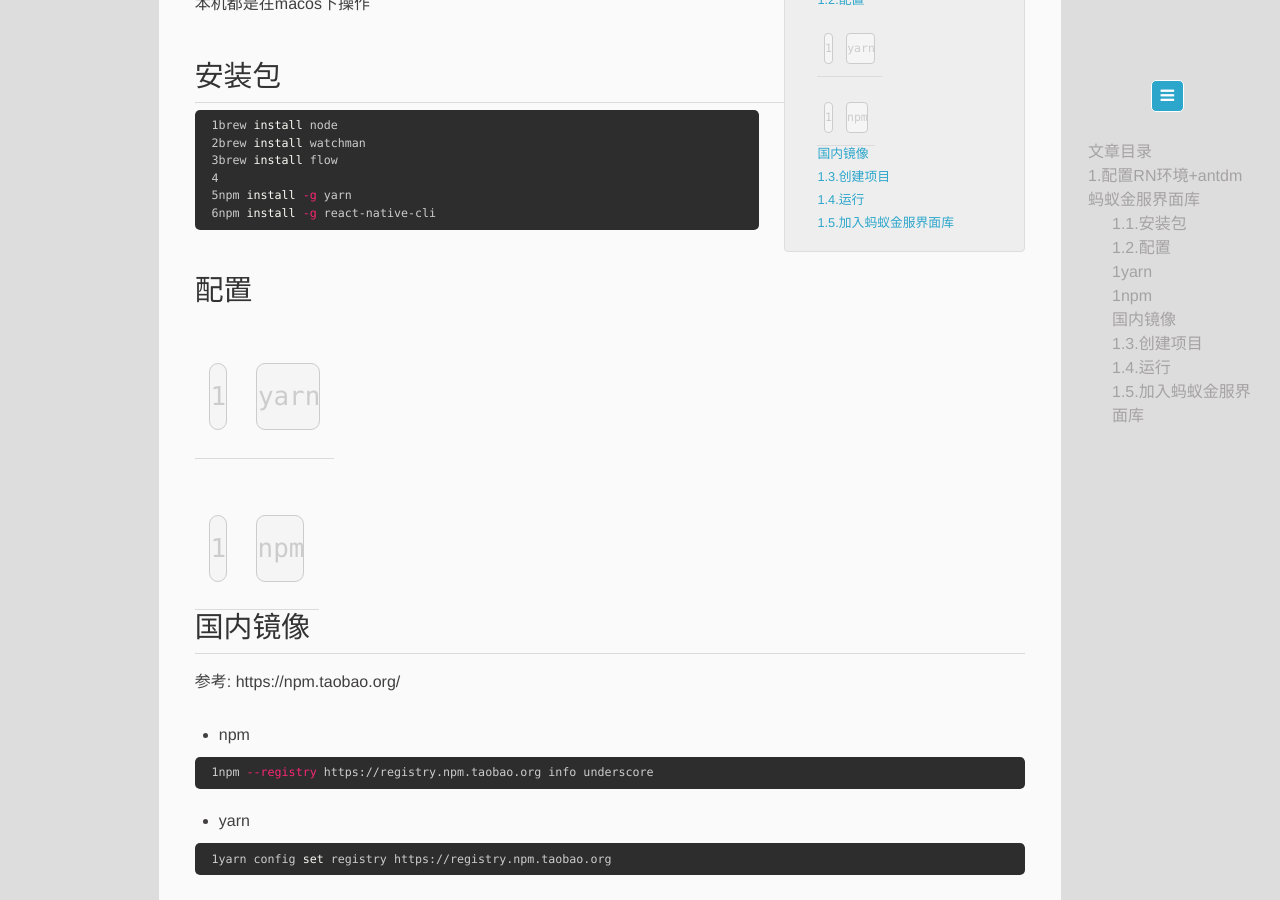
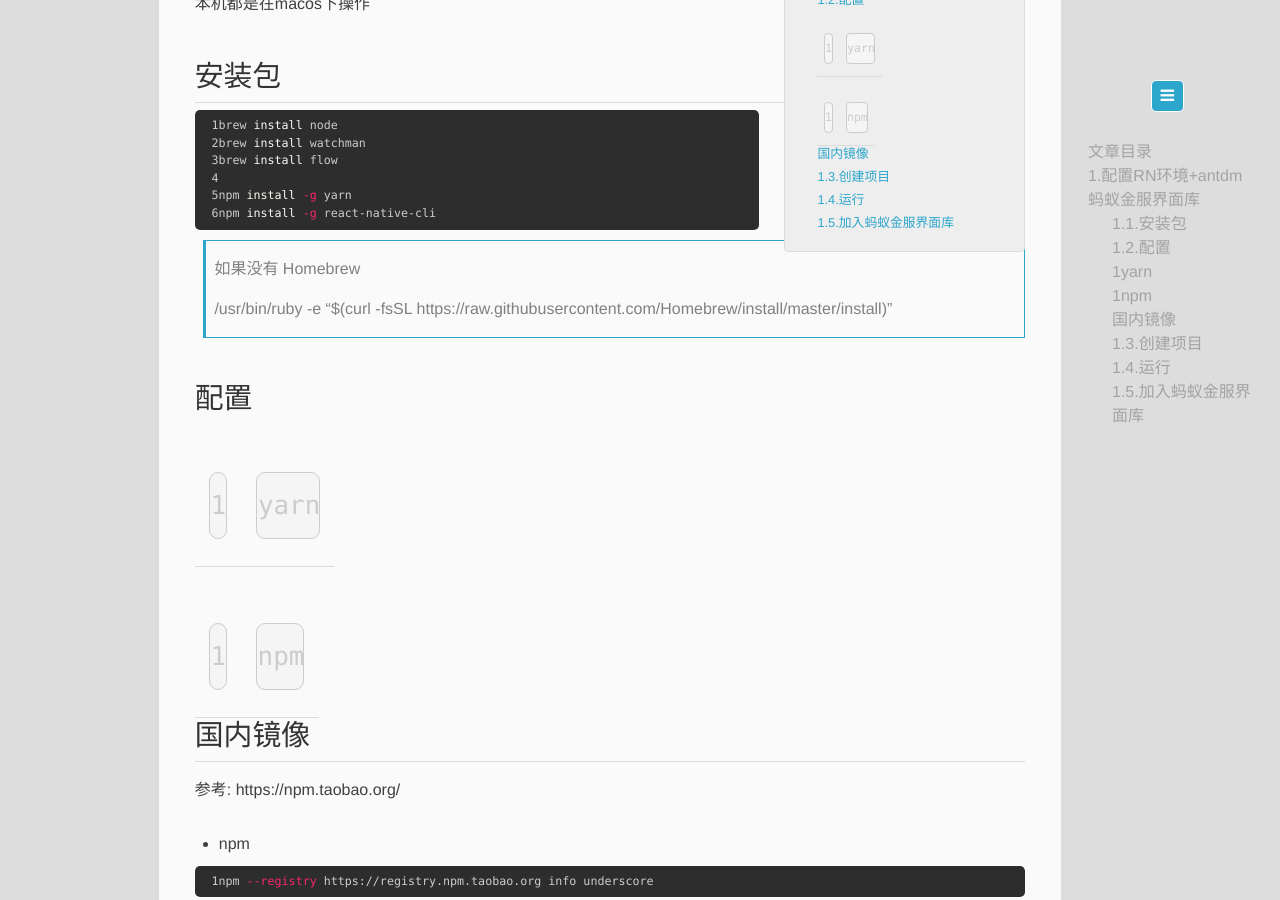
Before and after one commit to hans007/Hans007.GitHub.io, a Jekyll site: the page built from _posts/react-native/2017-06-14-react-native-antdm.md, in a window 1280 px wide and 900 px high, scrolled down 385 px. Built offline with Jekyll 4.4.1, drawn with Linux system fonts in a browser that asks for light colours; comment, search, counter and statistics services are not loaded; some of the changed text lies outside the part shown.

Commit message:
update => brew安装

````diff
--- a/_posts/react-native/2017-06-14-react-native-antdm.md
+++ b/_posts/react-native/2017-06-14-react-native-antdm.md
@@ -20,6 +20,11 @@ brew install flow
 npm install -g yarn
 npm install -g react-native-cli
 ```
+
+> 如果没有 Homebrew
+>
+> /usr/bin/ruby -e "$(curl -fsSL https://raw.githubusercontent.com/Homebrew/install/master/install)"
+>
 
 ## 配置 `yarn` `npm` 国内镜像
 
@@ -45,8 +50,6 @@ react-native init myapp
 
 过程漫长，请先 `科学上网`
 
-
-
 ## 运行
 
 ```sh
@@ -68,14 +71,14 @@ yarn add babel-plugin-import -dev
 
 - 修改 `.babelrc`
 
+参考: https://github.com/ant-design/babel-plugin-import
+
 ```json
 {
   "presets": ["react-native"],
   "plugins": [["import", { "libraryName": "antd-mobile", "style": true }]]
 }
 ```
-
-参考: https://github.com/ant-design/babel-plugin-import
 
 - 修改 `index.ios.js`
 
````
Also changed, not shown: other parts of _posts/react-native/2017-06-14-react-native-antdm.md (+1 -1 lines).
